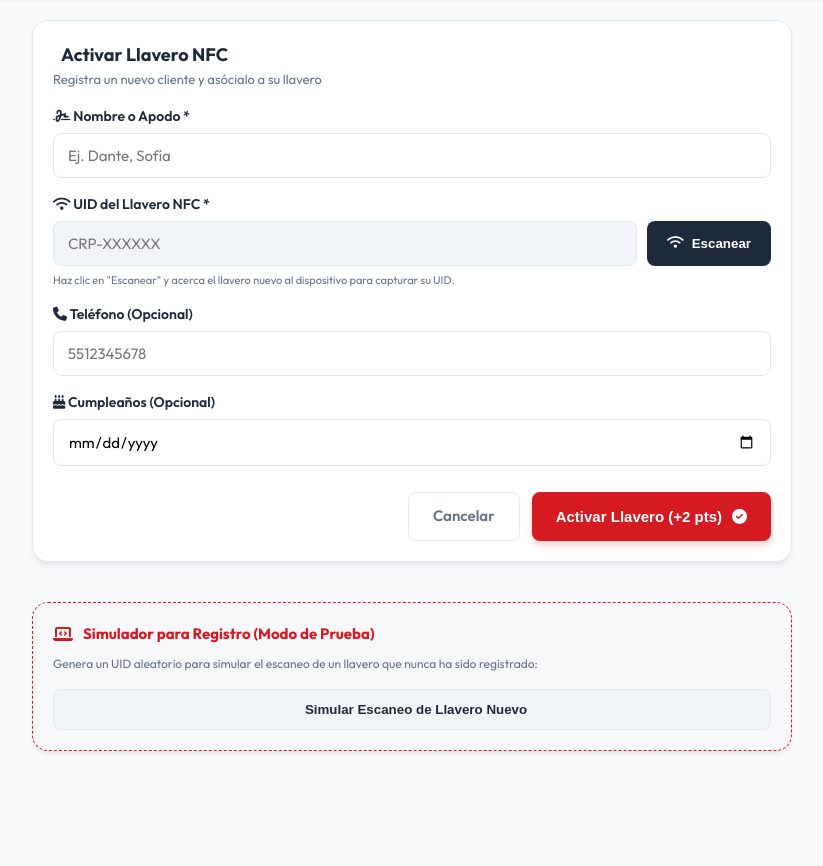
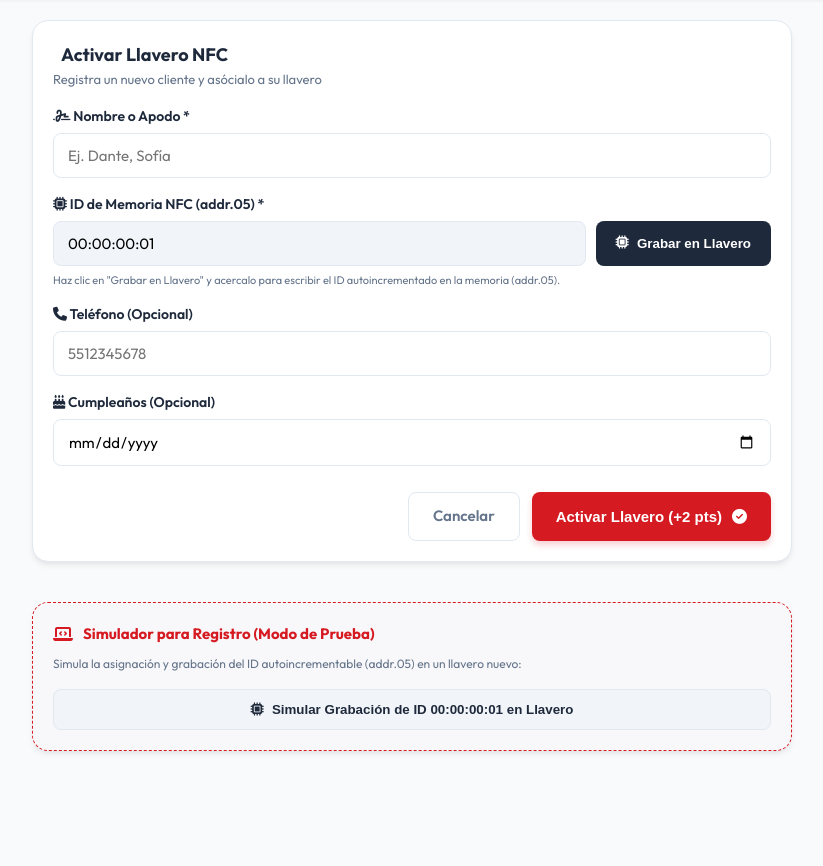
Before and after one commit to sschifu7-pixel/Cafe_Rodante, a Django app: page /cliente/registrar/ in a window 1280 px wide. Shown: the part 55-921 px from the top of the page, without its empty margins (228-1051 px from the left). Run offline with Django 5.2, Linux system fonts and the light colour scheme; the visitor is signed in with stand-in values (Sample User, id 1); data that the repository does not hold is empty; some libraries are stand-ins or nearby versions.

Commit message:
Feat: configurar lectura y escritura de ID autoincrementable (00:00:00:01) en memoria addr.05 del llavero NFC

```diff
--- a/recompensas/views.py
+++ b/recompensas/views.py
@@ -19,6 +19,17 @@ def logout_view(request):
     """Cerrar sesión de forma segura y redirigir a la pantalla de login."""
     auth_logout(request)
     return redirect('login')
+
+
+def generar_siguiente_nfc_id():
+    """Generar identificador de memoria autoincrementable addr.05 con formato (00:00:00:01)."""
+    ultimo = Cliente.objects.order_by('-id').first()
+    next_id = (ultimo.id + 1) if ultimo else 1
+    b1 = (next_id >> 24) & 0xFF
+    b2 = (next_id >> 16) & 0xFF
+    b3 = (next_id >> 8) & 0xFF
+    b4 = next_id & 0xFF
+    return f"{b1:02X}:{b2:02X}:{b3:02X}:{b4:02X}"
 
 
 def _inicializar_datos_demo():
@@ -71,19 +82,20 @@ def buscar_cliente(request):
 
 @login_required
 def registrar_cliente(request):
+    siguiente_uid = generar_siguiente_nfc_id()
     if request.method == 'POST':
         nombre = request.POST.get('nombre', '').strip()
-        nfc_uid = request.POST.get('nfc_uid', '').strip().upper()
+        nfc_uid = request.POST.get('nfc_uid', '').strip().upper() or siguiente_uid
         telefono = request.POST.get('telefono', '').strip()
         cumpleanos = request.POST.get('cumpleanos', '')
 
         if not nombre or not nfc_uid:
-            messages.error(request, "El nombre y el UID del NFC son obligatorios.")
-            return render(request, 'recompensas/registrar_nfc.html')
+            messages.error(request, "El nombre y el ID de memoria NFC (addr.05) son obligatorios.")
+            return render(request, 'recompensas/registrar_nfc.html', {'siguiente_uid': siguiente_uid, 'nombre': nombre, 'telefono': telefono, 'cumpleanos': cumpleanos})
 
         if Cliente.objects.filter(nfc_uid=nfc_uid).exists():
-            messages.error(request, f"Ya existe un llavero registrado con el UID '{nfc_uid}'.")
-            return render(request, 'recompensas/registrar_nfc.html', {'nombre': nombre, 'telefono': telefono, 'cumpleanos': cumpleanos})
+            messages.error(request, f"Ya existe un llavero activado con el ID de memoria '{nfc_uid}'.")
+            return render(request, 'recompensas/registrar_nfc.html', {'siguiente_uid': siguiente_uid, 'nombre': nombre, 'nfc_uid': nfc_uid, 'telefono': telefono, 'cumpleanos': cumpleanos})
 
         try:
             with transaction.atomic():
@@ -103,14 +115,14 @@ def registrar_cliente(request):
                     referencia='Regalo de bienvenida'
                 )
 
-            messages.success(request, f"Llavero activado con éxito para {cliente.nombre}. ¡Se han otorgado +2 puntos de bienvenida!")
+            messages.success(request, f"Llavero activado e ID {nfc_uid} grabado en la memoria del llavero para {cliente.nombre}.")
             return redirect('cliente_dashboard', nfc_uid=cliente.nfc_uid)
 
         except Exception as e:
             messages.error(request, f"Ocurrió un error al registrar: {str(e)}")
-            return render(request, 'recompensas/registrar_nfc.html', {'nombre': nombre, 'nfc_uid': nfc_uid, 'telefono': telefono, 'cumpleanos': cumpleanos})
+            return render(request, 'recompensas/registrar_nfc.html', {'siguiente_uid': siguiente_uid, 'nombre': nombre, 'nfc_uid': nfc_uid, 'telefono': telefono, 'cumpleanos': cumpleanos})
 
-    return render(request, 'recompensas/registrar_nfc.html')
+    return render(request, 'recompensas/registrar_nfc.html', {'siguiente_uid': siguiente_uid, 'nfc_uid': siguiente_uid})
 
 
 @login_required
--- a/templates/recompensas/registrar_nfc.html
+++ b/templates/recompensas/registrar_nfc.html
@@ -18,14 +18,14 @@
             </div>
 
             <div class="form-group">
-                <label for="id_nfc_uid"><i class="fa-solid fa-wifi"></i> UID del Llavero NFC *</label>
+                <label for="id_nfc_uid"><i class="fa-solid fa-microchip"></i> ID de Memoria NFC (addr.05) *</label>
                 <div class="nfc-input-group">
-                    <input type="text" name="nfc_uid" id="id_nfc_uid" placeholder="CRP-XXXXXX" required readonly value="{{ nfc_uid|default:'' }}">
+                    <input type="text" name="nfc_uid" id="id_nfc_uid" placeholder="00:00:00:01" required readonly value="{{ nfc_uid|default:siguiente_uid }}">
                     <button type="button" class="btn-nfc-scan" id="btnNfcScanForm" onclick="startFormNfcScan()">
-                        <i class="fa-solid fa-wifi"></i> Escanear
+                        <i class="fa-solid fa-microchip"></i> Grabar en Llavero
                     </button>
                 </div>
-                <span class="form-help-text" id="nfcFormHelpText">Haz clic en "Escanear" y acerca el llavero nuevo al dispositivo para capturar su UID.</span>
+                <span class="form-help-text" id="nfcFormHelpText">Haz clic en "Grabar en Llavero" y acercalo para escribir el ID autoincrementado en la memoria (addr.05).</span>
             </div>
 
             <div class="form-group">
@@ -55,9 +55,9 @@
             <i class="fa-solid fa-laptop-code"></i>
             <h4>Simulador para Registro (Modo de Prueba)</h4>
         </div>
-        <p>Genera un UID aleatorio para simular el escaneo de un llavero que nunca ha sido registrado:</p>
+        <p>Simula la asignación y grabación del ID autoincrementable (addr.05) en un llavero nuevo:</p>
         <button type="button" class="btn-sim-full" onclick="simulateRegistrationScan()">
-            <i class="fa-solid fa-keychain"></i> Simular Escaneo de Llavero Nuevo
+            <i class="fa-solid fa-microchip"></i> Simular Grabación de ID {{ siguiente_uid }} en Llavero
         </button>
     </div>
 </div>
@@ -65,80 +65,59 @@
 
 {% block extra_js %}
 <script>
-    // Get query params if we came from home simulator
     document.addEventListener("DOMContentLoaded", function() {
         const urlParams = new URLSearchParams(window.location.search);
         const uidParam = urlParams.get('nfc_uid');
         if (uidParam) {
             document.getElementById('id_nfc_uid').value = uidParam.toUpperCase();
-            showFlashMessage(`Llavero nuevo detectado: ${uidParam}. Completa el nombre para activar.`, 'info');
         }
     });
 
-    function startFormNfcScan() {
+    async function startFormNfcScan() {
         const uidInput = document.getElementById('id_nfc_uid');
         const helpText = document.getElementById('nfcFormHelpText');
         const btn = document.getElementById('btnNfcScanForm');
+        const targetId = uidInput.value || "{{ siguiente_uid }}";
 
         if (!('NDEFReader' in window)) {
-            showFlashMessage('La lectura NFC física no es soportada en este navegador. Usa el simulador de abajo.', 'error');
+            showFlashMessage('La lectura/escritura NFC física no es soportada en este navegador. Usa el simulador de abajo.', 'error');
             return;
         }
 
         btn.disabled = true;
-        btn.innerHTML = '<i class="fa-solid fa-spinner fa-spin"></i> Leyendo...';
-        helpText.innerText = "Esperando llavero... Acerca el tag al lector NFC.";
+        btn.innerHTML = '<i class="fa-solid fa-spinner fa-spin"></i> Grabando...';
+        helpText.innerText = `Esperando llavero para escribir ID ${targetId} en addr.05...`;
         helpText.style.color = "var(--primary)";
 
         try {
             const ndef = new NDEFReader();
-            ndef.scan().then(() => {
-                ndef.onreading = ({ serialNumber }) => {
-                    const formatUID = serialNumber.replace(/:/g, '').toUpperCase();
-                    uidInput.value = formatUID;
+            await ndef.write({
+                records: [{ recordType: "text", data: targetId }]
+            });
 
-                    // Reset button state
-                    btn.disabled = false;
-                    btn.innerHTML = '<i class="fa-solid fa-wifi"></i> Escanear';
-                    helpText.innerText = `Llavero detectado: ${formatUID}`;
-                    helpText.style.color = "var(--success)";
-
-                    showFlashMessage(`¡Llavero leído con éxito! UID: ${formatUID}`, 'success');
-
-                    // Play beep
-                    playBeepSound();
-                };
-
-                ndef.onreadingerror = () => {
-                    btn.disabled = false;
-                    btn.innerHTML = '<i class="fa-solid fa-wifi"></i> Escanear';
-                    helpText.innerText = "Error en la lectura. Intenta de nuevo.";
-                    helpText.style.color = "red";
-                    showFlashMessage('Error al leer el tag NFC.', 'error');
-                };
-            }).catch(error => {
-                console.error(error);
-                btn.disabled = false;
-                btn.innerHTML = '<i class="fa-solid fa-wifi"></i> Escanear';
-                helpText.innerText = "Permisos NFC denegados o hardware inactivo.";
-                helpText.style.color = "red";
-            });
-        } catch(err) {
-            console.error(err);
             btn.disabled = false;
-            btn.innerHTML = '<i class="fa-solid fa-wifi"></i> Escanear';
+            btn.innerHTML = '<i class="fa-solid fa-microchip"></i> Grabar en Llavero';
+            helpText.innerText = `¡ID ${targetId} grabado exitosamente en la memoria del llavero (addr.05)!`;
+            helpText.style.color = "var(--success)";
+            showFlashMessage(`¡ID ${targetId} escrito correctamente en la memoria del llavero NFC!`, 'success');
+            playBeepSound();
+        } catch (error) {
+            console.error(error);
+            btn.disabled = false;
+            btn.innerHTML = '<i class="fa-solid fa-microchip"></i> Grabar en Llavero';
+            helpText.innerText = "Error al escribir en la memoria. Asegúrate de mantener cerca el llavero.";
+            helpText.style.color = "red";
+            showFlashMessage('Error al escribir en el llavero NFC: ' + error.message, 'error');
         }
     }
 
     function simulateRegistrationScan() {
-        const randId = "CRP-" + Math.random().toString(36).substring(2, 8).toUpperCase();
-        document.getElementById('id_nfc_uid').value = randId;
-
+        const targetId = document.getElementById('id_nfc_uid').value || "{{ siguiente_uid }}";
         const helpText = document.getElementById('nfcFormHelpText');
-        helpText.innerText = `Simulación exitosa: Llavero ${randId}`;
+        helpText.innerText = `Simulación exitosa: ID ${targetId} listo para registrar en addr.05`;
         helpText.style.color = "var(--success)";
 
-        showFlashMessage(`Llavero simulado: ${randId}`, 'success');
+        showFlashMessage(`ID ${targetId} asignado correctamente.`, 'success');
         playBeepSound();
     }
 </script>
```
Also changed, not shown: templates/recompensas/home.html (+25 -12 lines).
